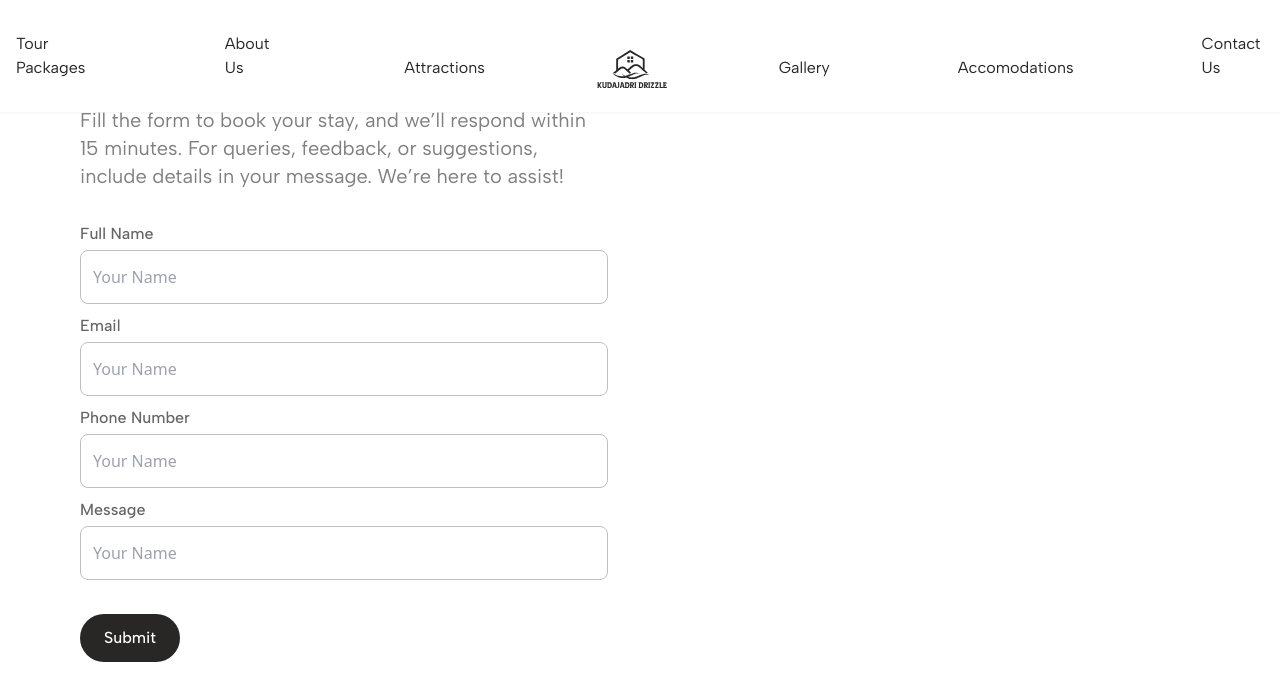
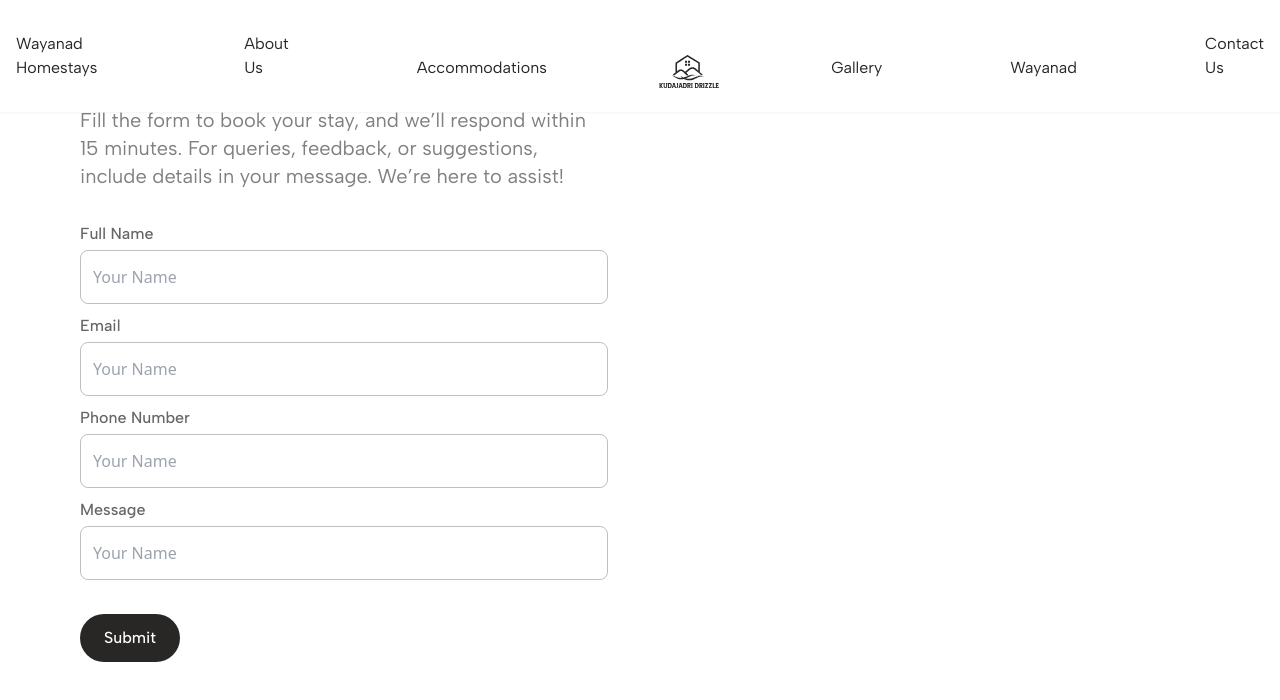
Before and after one commit to kudajadridrizzle/kudajadri.website, a React (Vite) app: page /booking in a window 1280 px wide. Shown: the top 700 px of the page. Built offline with nearby package versions, Linux system fonts and the light colour scheme.

Commit message:
update: menu order

```diff
--- a/src/components/Home/components/Header.tsx
+++ b/src/components/Home/components/Header.tsx
@@ -8,98 +8,60 @@ import whatAppBlackIcon from "/src/assets/KudajadriMobileWhatapp.svg";
 import HomeBlackIcon from "/src/assets/kudajadriHomeMobile.svg";
 import MenuBlackIcon from "/src/assets/KudajadriMobileMenu.svg";
 import { useEffect, useState } from "react";
+
 interface HeaderProps {
   type?: "white" | "black";
 }
+
 export const Header = ({ type = "white" }: HeaderProps) => {
   const location = useLocation();
   const [scrolled, setScrolled] = useState(false);
-  const isHome = location.pathname === "/" || location.pathname === "/about" || location.pathname === "/rooms" ||location.pathname === "/tour-packages";
+  const isHome = location.pathname === "/" || location.pathname === "/about" || location.pathname === "/rooms" || location.pathname === "/attractions";
   const headerColor = scrolled ? "black" : type;
-
 
   useEffect(() => {
     if (!isHome) {
-      setScrolled(true); // Always white on non-home pages
+      setScrolled(true);
       return;
     }
 
     const handleScroll = () => {
       const heroHeight = 700;
-      setScrolled(window.scrollY > heroHeight - 80); // adjust if your navbar isn't 80px tall
+      setScrolled(window.scrollY > heroHeight - 80);
     };
 
     window.addEventListener("scroll", handleScroll);
     return () => window.removeEventListener("scroll", handleScroll);
   }, [isHome]);
+
   return (
     <div className={`fixed top-0 left-0 w-full z-50 transition-all duration-300 ${scrolled ? "bg-white shadow-sm" : "bg-transparent"}`}>
       <div className="flex items-end justify-center gap-24 sm:py-6 mobile:hidden sm:flex">
-      <NavLink
-          to="/tour-packages"
-          className={`px-4 py-2 ${headerColor === "white" ? "text-[#FFF]" : "text-primary"
-            } font-albertSans`}
-        >
-          Tour Packages
+        <NavLink to="/" className={`px-4 py-2 ${headerColor === "white" ? "text-[#FFF]" : "text-primary"} font-albertSans`}>
+          Wayanad Homestays
         </NavLink>
-        <NavLink
-          to="/about"
-          className={`px-4 py-2 ${headerColor === "white" ? "text-[#FFF]" : "text-primary"
-            } font-albertSans`}
-        >
+        <NavLink to="/about" className={`px-4 py-2 ${headerColor === "white" ? "text-[#FFF]" : "text-primary"} font-albertSans`}>
           About Us
         </NavLink>
-
-        <NavLink
-          to="/about"
-          className={`px-4 py-2 ${headerColor === "white" ? "text-[#FFF]" : "text-primary"
-            } font-albertSans`}
-        >
-          Attractions
+        <NavLink to="/rooms" className={`px-4 py-2 ${headerColor === "white" ? "text-[#FFF]" : "text-primary"} font-albertSans`}>
+          Accommodations
         </NavLink>
-
-        {/* <NavLink
-          to="/faq"
-          className={`px-4 py-2 ${headerColor === "white" ? "text-[#FFF]" : "text-primary"
-            } font-albertSans`}
-        >
-          FAQs
-        </NavLink> */}
-        {/* <a
-          href="#a"
-          className={`px-4 py-2 ${headerColor === "white" ? "text-[#FFF]" : "text-primary"
-            } font-albertSans`}
-        >
-          Facilities
-        </a> */}
         <NavLink to="/">
           <div>
             {headerColor === "white" ? (
-              <img src={kudajadrilogo} alt="" />
+              <img src={kudajadrilogo} alt="Logo" />
             ) : (
-              <img src={kudajadriDarkLogo} alt="" />
+              <img src={kudajadriDarkLogo} alt="Logo" />
             )}
           </div>
         </NavLink>
-        <NavLink
-          to="/gallery"
-          className={`px-4 py-2 ${headerColor === "white" ? "text-[#FFF]" : "text-primary"
-            } font-albertSans`}
-        >
+        <NavLink to="/gallery" className={`px-4 py-2 ${headerColor === "white" ? "text-[#FFF]" : "text-primary"} font-albertSans`}>
           Gallery
         </NavLink>
-        <NavLink
-          to="/rooms"
-          className={`px-4 py-2 ${headerColor === "white" ? "text-[#FFF]" : "text-primary"
-            } font-albertSans`}
-          >
-          Accomodations
+        <NavLink to="/" className={`px-4 py-2 ${headerColor === "white" ? "text-[#FFF]" : "text-primary"} font-albertSans`}>
+          Wayanad
         </NavLink>
-        <NavLink
-          to="/contact"
-          className={`px-4 py-2 ${headerColor === "white" ? "text-[#FFF]" : "text-primary"
-            } font-albertSans`}
-        >
+        <NavLink to="/contact" className={`px-4 py-2 ${headerColor === "white" ? "text-[#FFF]" : "text-primary"} font-albertSans`}>
           Contact Us
         </NavLink>
       </div>
@@ -108,124 +70,47 @@ export const Header = ({ type = "white" }: HeaderProps) => {
   );
 };
 
-
-
 const PhoneHeader = ({ headerColor }: { headerColor?: "white" | "black" }) => {
   const navigate = useNavigate();
   const [isSidebarOpen, setSidebarOpen] = useState(false);
 
-  // Toggle the sidebar visibility
-  const toggleSidebar = () => {
-    setSidebarOpen((prevState) => !prevState);
-  };
+  const toggleSidebar = () => setSidebarOpen((prevState) => !prevState);
+
   const openWhatsApp = () => {
-    const phoneNumber = '+91 9946 354 511'; // Replace with the phone number you want to message
-    const message = "Hello, I would like to inquire about your resort services."
+    const phoneNumber = '+91 9946 354 511';
+    const message = "Hello, I would like to inquire about your resort services.";
     const whatsappUrl = `whatsapp://send?phone=${phoneNumber}&text=${encodeURIComponent(message)}`;
-
-    // Try to open the WhatsApp app
     window.location.href = whatsappUrl;
   };
 
   return (
     <div className="flex justify-between p-4 sm:hidden">
       <div>
-        {/* Menu icon triggers the sidebar toggle */}
-        {headerColor === "black" ? (
-          <img
-            src={MenuBlackIcon}
-            alt="Menu" // Add descriptive alt text
-            onClick={toggleSidebar} // Toggle sidebar on click
-            className="cursor-pointer" // Add cursor style to indicate interactivity
-          />
-        ) : (
-          <img
-            src={menuIcon}
-            alt="Menu" // Add descriptive alt text
-            onClick={toggleSidebar} // Toggle sidebar on click
-            className="cursor-pointer" // Add cursor style to indicate interactivity
-          />
-        )}
+        <img src={headerColor === "black" ? MenuBlackIcon : menuIcon} alt="Menu" onClick={toggleSidebar} className="cursor-pointer" />
       </div>
       <div>
-        {headerColor === "black" ? (
-          <img src={HomeBlackIcon} alt="Home" onClick={() => navigate("/")} className="cursor-pointer" />
-        ) : (
-          <img src={logoIcon} alt="Logo" onClick={() => navigate("/")} className="cursor-pointer" />
-        )}
+        <img src={headerColor === "black" ? HomeBlackIcon : logoIcon} alt="Home" onClick={() => navigate("/")} className="cursor-pointer" />
       </div>
       <div>
-        {headerColor === "black" ? (
-          <img
-            src={whatAppBlackIcon}
-            alt="WhatsApp"
-            onClick={openWhatsApp} // Open WhatsApp directly on click
-          />
-        ) : (
-          <img
-            src={whatAppIcon}
-            alt="WhatsApp"
-            onClick={openWhatsApp} // Open WhatsApp directly on click
-          />
-        )}
+        <img src={headerColor === "black" ? whatAppBlackIcon : whatAppIcon} alt="WhatsApp" onClick={openWhatsApp} />
       </div>
-
-      {/* Sidebar */}
       {isSidebarOpen && (
         <div className="fixed inset-0 z-50 flex">
-          {/* Overlay Effect */}
-          <div
-            className="fixed inset-0 transition-opacity duration-300 bg-black bg-opacity-50"
-            onClick={toggleSidebar}
-          ></div>
-
-          {/* Sidebar Content */}
-          <div
-            className={`w-64 bg-white p-4 transform transition-all duration-500 ease-in-out shadow-lg ${isSidebarOpen
-              ? "translate-x-0 opacity-100"
-              : "translate-x-full opacity-0"
-              }`}
-          >
+          <div className="fixed inset-0 transition-opacity duration-300 bg-black bg-opacity-50" onClick={toggleSidebar}></div>
+          <div className={`w-64 bg-white p-4 transform transition-all duration-500 ease-in-out shadow-lg ${isSidebarOpen ? "translate-x-0 opacity-100" : "translate-x-full opacity-0"}`}>
             <div className="flex justify-end">
-              <button
-                onClick={toggleSidebar}
-                className="text-lg font-semibold text-black focus:outline-none" // Add outline none for better accessibility
-              >
+              <button onClick={toggleSidebar} className="text-lg font-semibold text-black focus:outline-none">
                 Close
               </button>
             </div>
             <div className="text-black">
               <ul className="mt-6 space-y-4">
-                  <li className="flex items-center p-2 space-x-2 transition-all duration-200 rounded-lg hover:bg-gray-100">
-                  <Link to="/tour-packages" className="text-lg font-medium" onClick={toggleSidebar}> {/* Close sidebar on link click */}
-                    Tour Packages
-                  </Link>
-                </li>
-                <li className="flex items-center p-2 space-x-2 transition-all duration-200 rounded-lg hover:bg-gray-100">
-                  <Link to="/" className="text-lg font-medium" onClick={toggleSidebar}> {/* Close sidebar on link click */}
-                    Home
-                  </Link>
-                </li>
-                <li className="flex items-center p-2 space-x-2 transition-all duration-200 rounded-lg hover:bg-gray-100">
-                  <Link to="/about" className="text-lg font-medium" onClick={toggleSidebar}> {/* Close sidebar on link click */}
-                    About Us
-                  </Link>
-                </li>
-                <li className="flex items-center p-2 space-x-2 transition-all duration-200 rounded-lg hover:bg-gray-100">
-                  <Link to="/gallery" className="text-lg font-medium" onClick={toggleSidebar}> {/* Close sidebar on link click */}
-                    Gallery
-                  </Link>
-                </li>
-                <li className="flex items-center p-2 space-x-2 transition-all duration-200 rounded-lg hover:bg-gray-100">
-                  <Link to="/rooms" className="text-lg font-medium" onClick={toggleSidebar}> {/* Close sidebar on link click */}
-                    Rooms
-                  </Link>
-                </li>
-                <li className="flex items-center p-2 space-x-2 transition-all duration-200 rounded-lg hover:bg-gray-100">
-                  <Link to="/contact" className="text-lg font-medium" onClick={toggleSidebar}> {/* Close sidebar on link click */}
-                    Contact Us
-                  </Link>
-                </li>
+                <li><Link to="/" className="text-lg font-medium" onClick={toggleSidebar}>Wayanad Homestays</Link></li>
+                <li><Link to="/about" className="text-lg font-medium" onClick={toggleSidebar}>About Us</Link></li>
+                <li><Link to="/rooms" className="text-lg font-medium" onClick={toggleSidebar}>Accommodations</Link></li>
+                <li><Link to="/gallery" className="text-lg font-medium" onClick={toggleSidebar}>Gallery</Link></li>
+                <li><Link to="/attractions" className="text-lg font-medium" onClick={toggleSidebar}>Wayanad</Link></li>
+                <li><Link to="/contact" className="text-lg font-medium" onClick={toggleSidebar}>Contact Us</Link></li>
               </ul>
             </div>
           </div>
```
